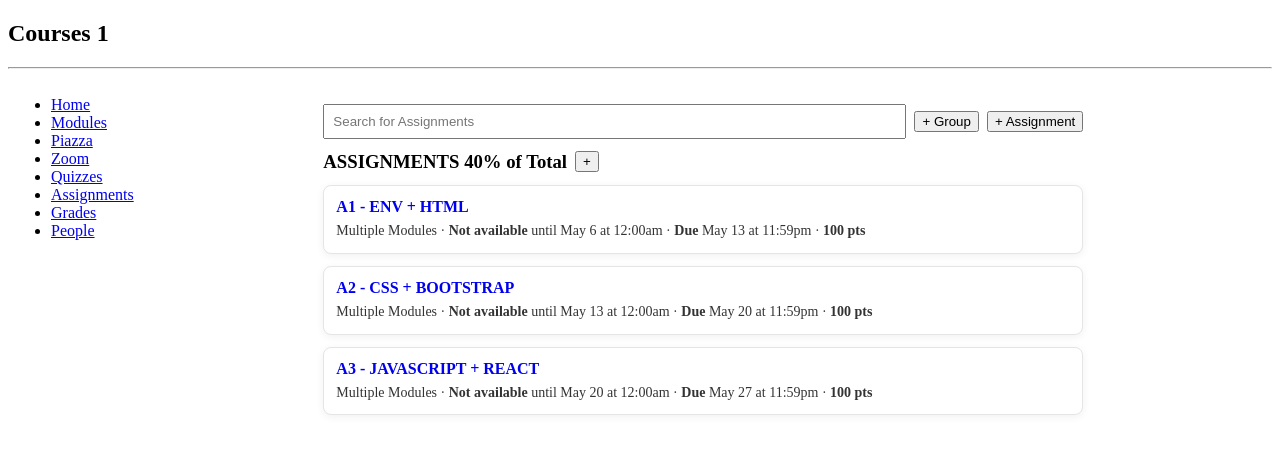
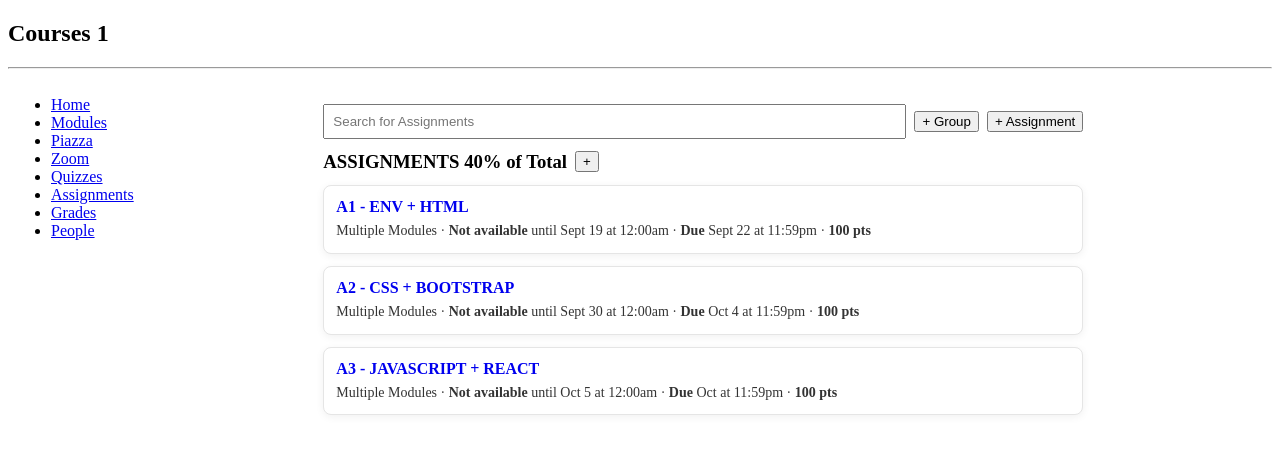
Before and after one commit to Rohitbiradar12/Kambaz_Labs, a Next.js app: page /Courses/1/Assignments in a window 1280 px wide. Shown: the top 454 px of the page. Built offline with nearby package versions, Linux system fonts and the light colour scheme.

Commit message:
Changed the dates in assignments

```diff
--- a/src/app/(kambaz)/Courses/[cid]/Assignments/page.tsx
+++ b/src/app/(kambaz)/Courses/[cid]/Assignments/page.tsx
@@ -18,27 +18,26 @@ export default function Assignments() {
 
   return (
     <div id="wd-assignments" style={wrap}>
-      {/* toolbar */}
+
       <div style={toolbar}>
         <input style={search} placeholder="Search for Assignments" id="wd-search-assignment" />
         <button id="wd-add-assignment-group">+ Group</button>
         <button id="wd-add-assignment">+ Assignment</button>
       </div>
 
-      {/* header */}
       <div style={titleRow}>
         <h3 id="wd-assignments-title" style={{ margin: 0 }}>ASSIGNMENTS 40% of Total</h3>
         <button type="button" aria-label="Add">+</button>
       </div>
 
-      {/* list */}
+
       <ul id="wd-assignment-list" style={list}>
         <li className="wd-assignment-list-item" style={card}>
           <Link href="/Courses/1234/Assignments/123" className="wd-assignment-link" style={link}>
             A1 - ENV + HTML
           </Link>
           <div style={meta}>
-            Multiple Modules · <strong>Not available</strong> until May 6 at 12:00am · <strong>Due</strong> May 13 at 11:59pm · <strong>100 pts</strong>
+            Multiple Modules · <strong>Not available</strong> until Sept 19 at 12:00am · <strong>Due</strong> Sept 22 at 11:59pm · <strong>100 pts</strong>
           </div>
         </li>
 
@@ -47,7 +46,7 @@ export default function Assignments() {
             A2 - CSS + BOOTSTRAP
           </Link>
           <div style={meta}>
-            Multiple Modules · <strong>Not available</strong> until May 13 at 12:00am · <strong>Due</strong> May 20 at 11:59pm · <strong>100 pts</strong>
+            Multiple Modules · <strong>Not available</strong> until Sept 30 at 12:00am · <strong>Due</strong> Oct 4 at 11:59pm · <strong>100 pts</strong>
           </div>
         </li>
 
@@ -56,7 +55,7 @@ export default function Assignments() {
             A3 - JAVASCRIPT + REACT
           </Link>
           <div style={meta}>
-            Multiple Modules · <strong>Not available</strong> until May 20 at 12:00am · <strong>Due</strong> May 27 at 11:59pm · <strong>100 pts</strong>
+            Multiple Modules · <strong>Not available</strong> until Oct 5 at 12:00am · <strong>Due</strong> Oct  at 11:59pm · <strong>100 pts</strong>
           </div>
         </li>
       </ul>
```
